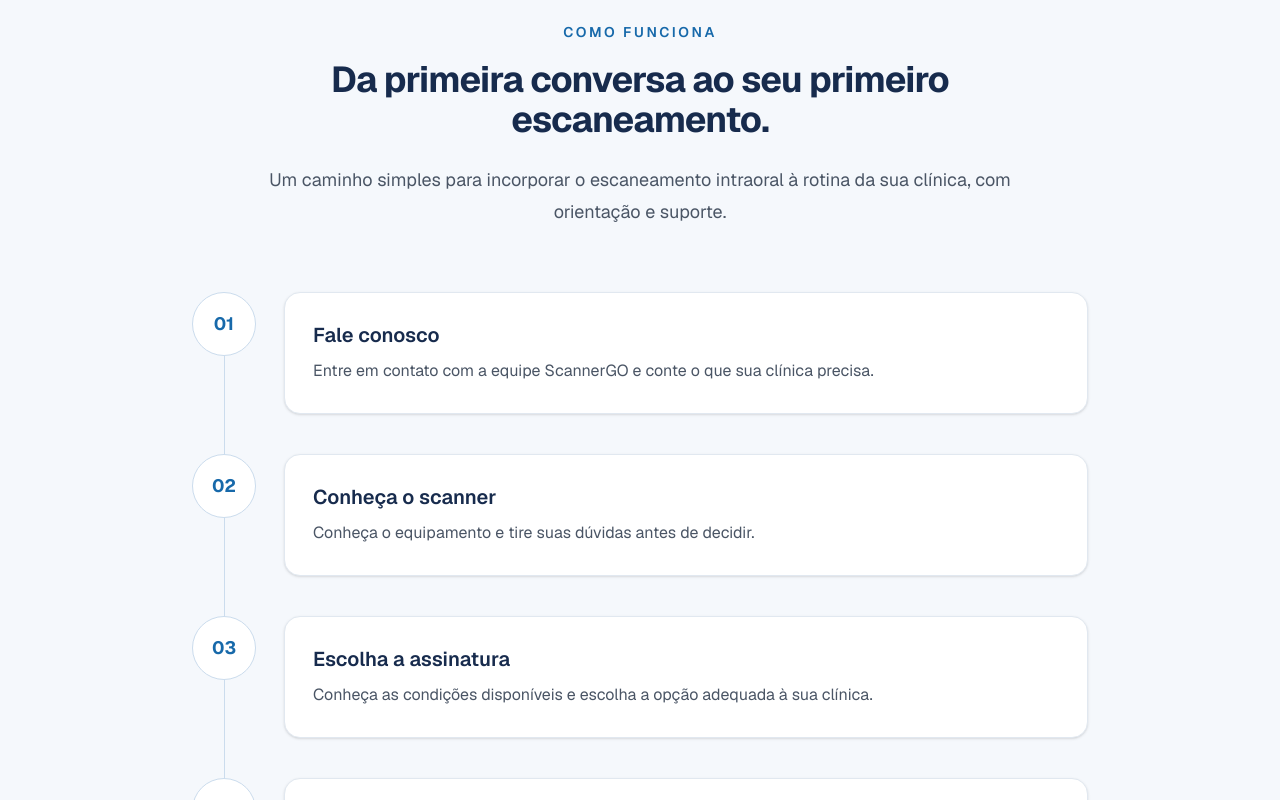
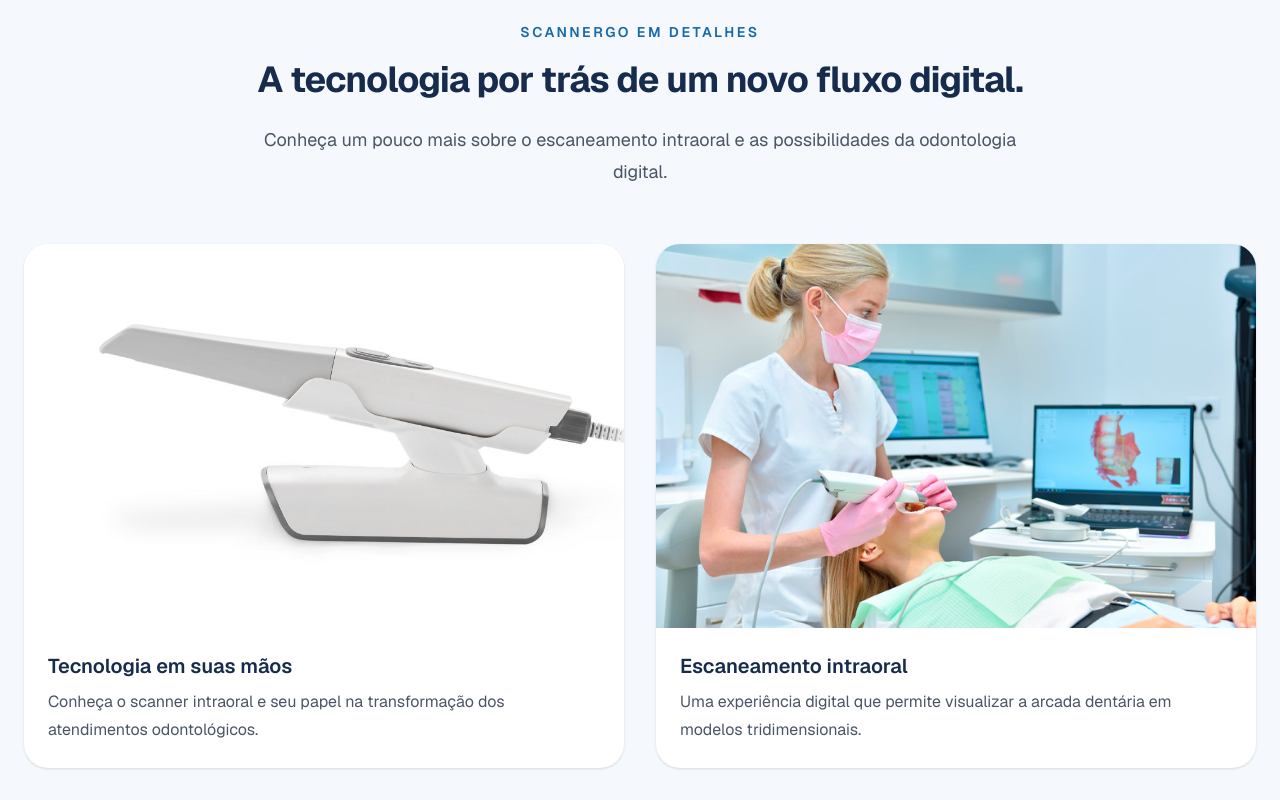
Before and after one commit to AnaBeat/scannergo, a Next.js app: page / in a window 1280 px wide. Shown: the part 2820-3620 px from the top of the page. Built offline with nearby package versions, Linux system fonts and the light colour scheme.

Commit message:
atualiza imagens

```diff
--- a/app/page.tsx
+++ b/app/page.tsx
@@ -549,6 +549,67 @@ export default function Home() {
           </div>
         </section>
 
+        <section id="galeria" className="bg-[#f5f8fc] px-6 py-20 sm:py-24">
+          <div className="mx-auto max-w-7xl">
+            <div className="mx-auto max-w-3xl text-center">
+              <span className="text-sm font-semibold uppercase tracking-[0.18em] text-[#1769aa]">
+                ScannerGO em detalhes
+              </span>
+
+              <h2 className="mt-4 text-3xl font-bold tracking-tight text-[#172b4d] sm:text-4xl">
+                A tecnologia por trás de um novo fluxo digital.
+              </h2>
+
+              <p className="mt-6 text-lg leading-8 text-gray-600">
+                Conheça um pouco mais sobre o escaneamento intraoral e as
+                possibilidades da odontologia digital.
+              </p>
+            </div>
+
+            <div className="mt-14 grid gap-8 md:grid-cols-2">
+              <article className="overflow-hidden rounded-3xl bg-white shadow-sm">
+                <Image
+                  src="/scanner-1.jpg"
+                  alt="Scanner intraoral em destaque em ambiente odontológico"
+                  width={1536}
+                  height={1024}
+                  className="h-72 w-full object-cover sm:h-96"
+                />
+
+                <div className="p-6">
+                  <h3 className="text-xl font-semibold text-[#172b4d]">
+                    Tecnologia em suas mãos
+                  </h3>
+                  <p className="mt-2 leading-7 text-gray-600">
+                    Conheça o scanner intraoral e seu papel na transformação dos
+                    atendimentos odontológicos.
+                  </p>
+                </div>
+              </article>
+
+              <article className="overflow-hidden rounded-3xl bg-white shadow-sm">
+                <Image
+                  src="/escaneamento-intraoral.jpg"
+                  alt="Dentista realizando escaneamento intraoral em paciente"
+                  width={1536}
+                  height={1024}
+                  className="h-72 w-full object-cover sm:h-96"
+                />
+
+                <div className="p-6">
+                  <h3 className="text-xl font-semibold text-[#172b4d]">
+                    Escaneamento intraoral
+                  </h3>
+                  <p className="mt-2 leading-7 text-gray-600">
+                    Uma experiência digital que permite visualizar a arcada
+                    dentária em modelos tridimensionais.
+                  </p>
+                </div>
+              </article>
+            </div>
+          </div>
+        </section>
+
         {/* Bloco 4 - Como funciona */}
         <section
           id="como-funciona"
```
Also changed, not shown: public/escaneamento-intraoral.jpg (added), public/scanner-5.jpg.
